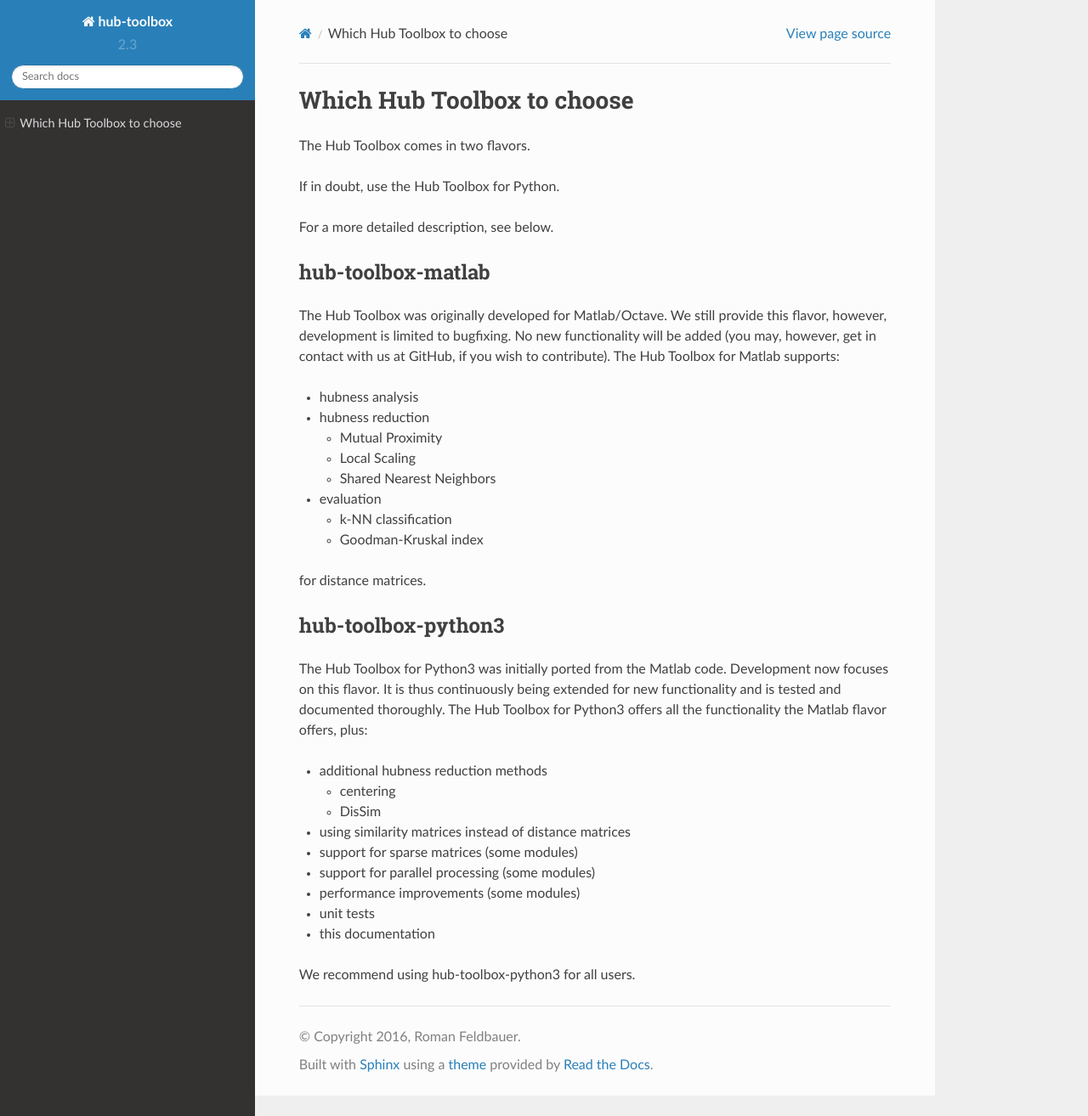
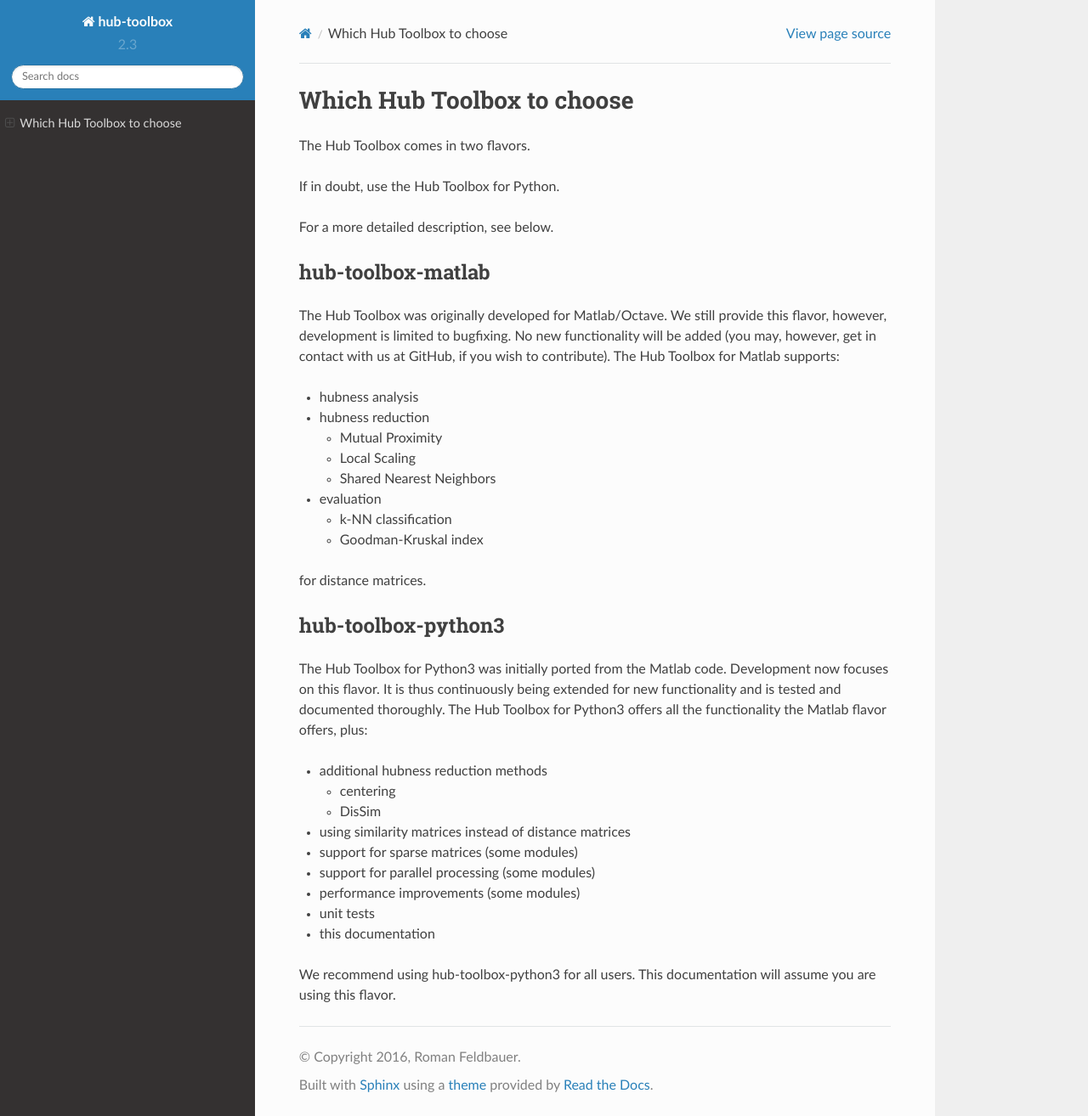
Before and after one commit to OFAI/hub-toolbox-python3, a Sphinx documentation site: the page built from docs/user/matlab_vs_python.rst, in a window 1280 px wide and 1314 px high. Shown: the whole window at 85% size. Built offline with Sphinx 7.4.7 and the Read the Docs theme 2.0.0, drawn with Linux system fonts in a browser that asks for light colours; pages that are not in the unit, such as notebooks, are missing from menus.

Commit message:
minor update

```diff
--- a/docs/user/matlab_vs_python.rst
+++ b/docs/user/matlab_vs_python.rst
@@ -50,4 +50,5 @@ flavor offers, plus:
 - unit tests
 - this documentation
 
-We recommend using hub-toolbox-python3 for all users.
+We recommend using hub-toolbox-python3 for all users. This documentation will
+assume you are using this flavor.
```
